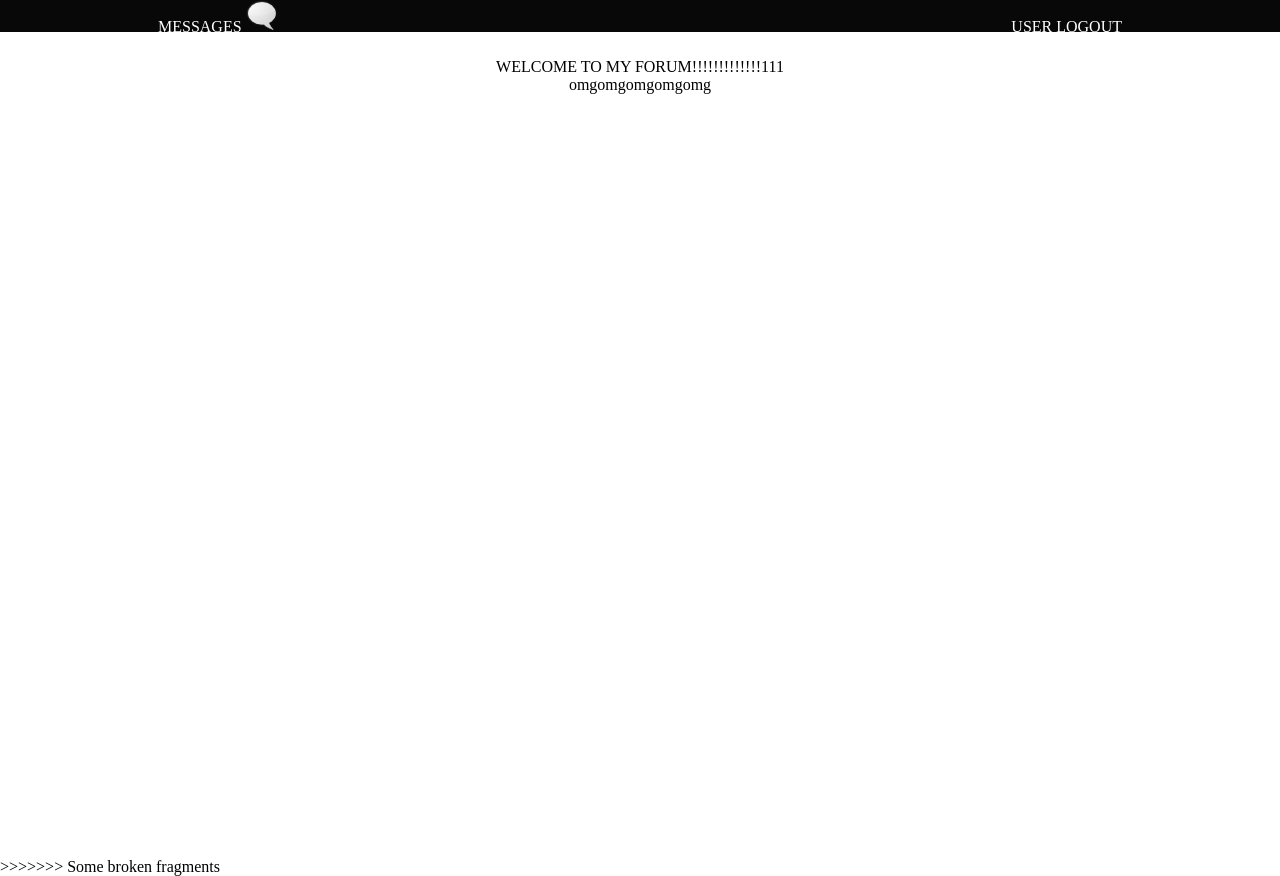
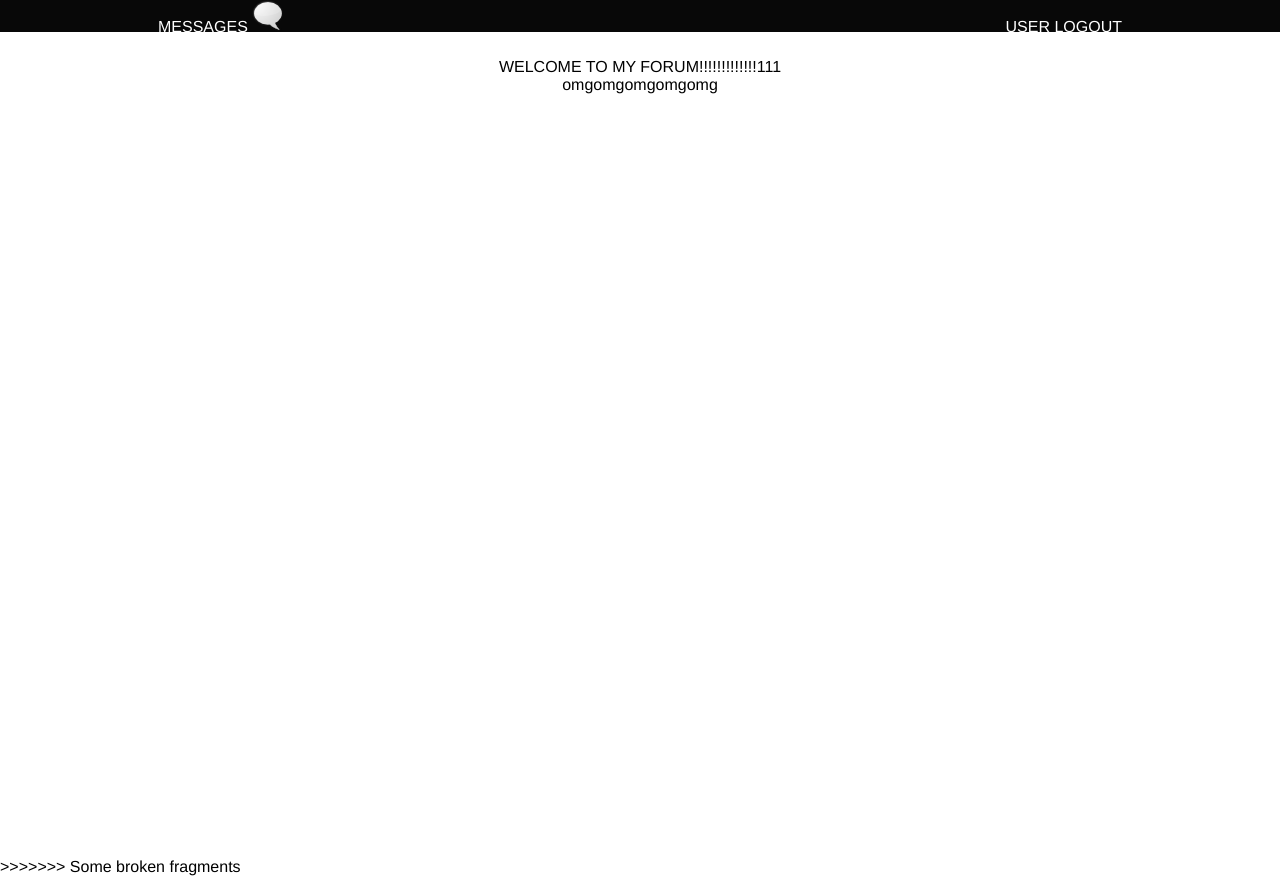
Before and after one commit to DerekPy/ForumSalad, a PHP site: page / in a window 1280 px wide. Run offline with PHP 8.4, Linux system fonts and the light colour scheme.

Commit message:
Update css.css

```diff
--- a/css.css
+++ b/css.css
@@ -6,6 +6,7 @@ body {
 	margin: 0px;
 	height: 100%;
 	overflow-x: hidden;
+	font-family: Helvetica, Arial;
 }
 #wrapper, #tbspacing {
 	width: 1024px;
```
